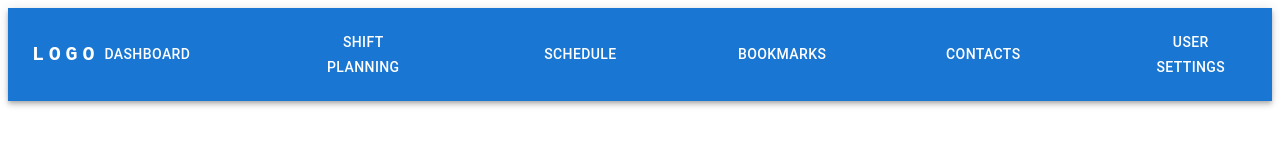
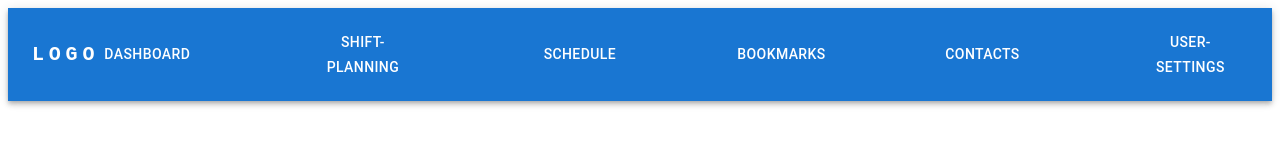
Before and after one commit to rakenduste-programmeerimine-2022/workwhen, a React (Create React App) app in the folder front/: page / in a window 1280 px wide. Shown: the top 160 px of the page. Built offline with nearby package versions, Linux system fonts and the light colour scheme; the HTML template or start-up script is replaced by a standard one.

Commit message:
Page path fix
added - instead of " " to page paths

```diff
--- a/front/src/components/Navbar.js
+++ b/front/src/components/Navbar.js
@@ -8,7 +8,7 @@ import Button from '@mui/material/Button';
 import { Link } from 'react-router-dom';
 
 
-const pages = ['Dashboard', 'Shift Planning', 'Schedule', 'Bookmarks', 'Contacts', 'User Settings'];
+const pages = ['Dashboard', 'Shift-Planning', 'Schedule', 'Bookmarks', 'Contacts', 'User-Settings'];
 
 function Navbar() {
 
@@ -39,6 +39,7 @@ function Navbar() {
                 <Button
                     key={page}
                     sx={{ my: 2, color: 'white', display: 'block'}}
+
                 >
                     <Link style={{textDecoration:'none', color: 'white'}} to={`/${page}`}>
                         {page}
```
